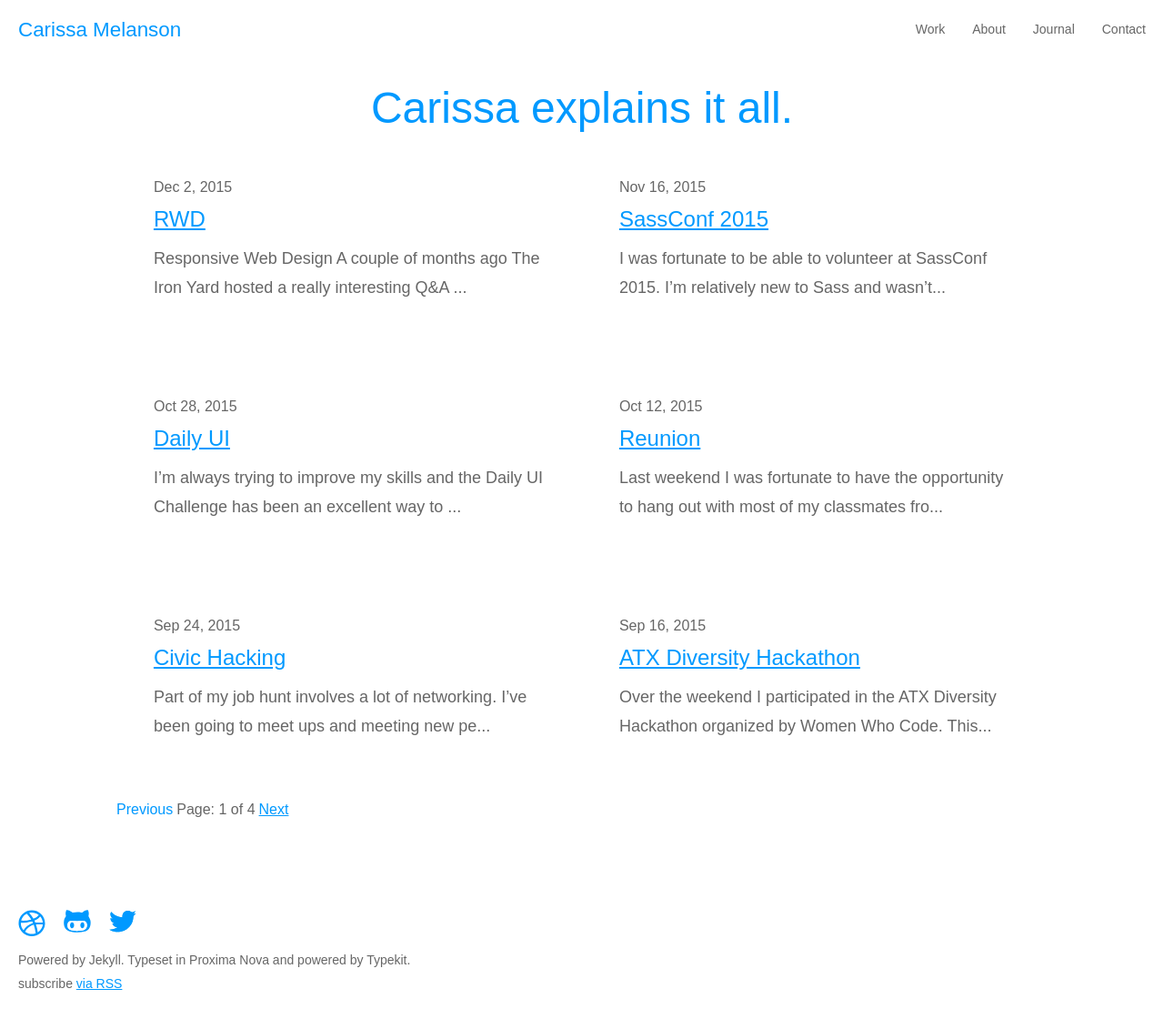
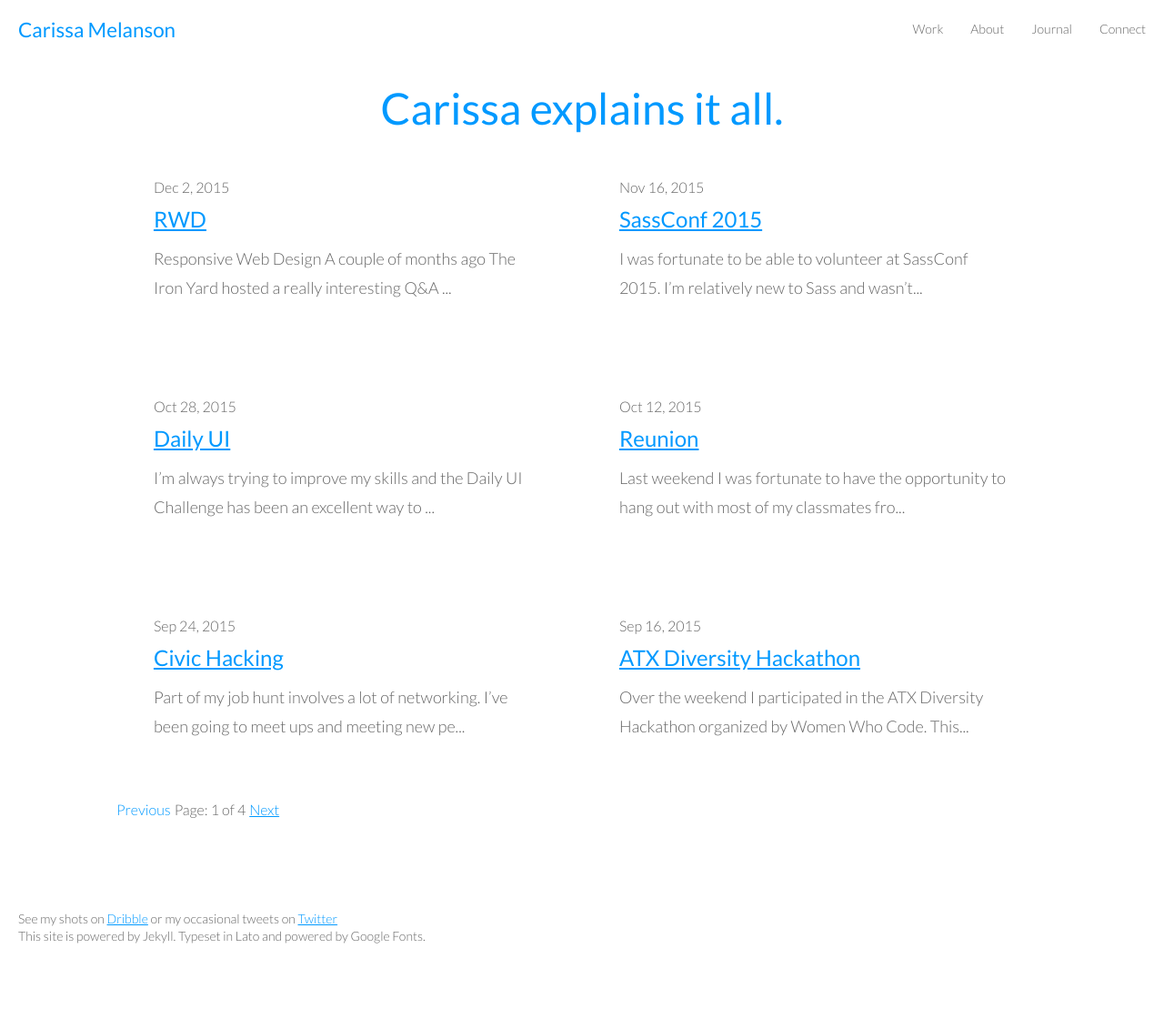
Before and after one commit to carissamelanson/carissamelanson.github.io, a Jekyll site: the page built from blog/index.html, in a window 1280 px wide and 1120 px high. Shown: the whole window at 91% size. Built offline with Jekyll 4.4.1, drawn with Linux system fonts in a browser that asks for light colours; the list of posts is cut into pages by our own code.

Commit message:
replaced proxima nova with lato font

```diff
--- a/_includes/footer.html
+++ b/_includes/footer.html
@@ -1,8 +1,9 @@
-
 <footer>
   <div class="site-footer">
-          <div class="icon-group">
+
+    <!-- <div class="icon-group">
       <div class="social-icons">
+
         <a href="https://dribbble.com/carissamelanson">
           <img src="/images/dribble.svg">
         </a>
@@ -12,21 +13,24 @@
           <img src="/images/github.svg">
         </a>
       </div>
-       <!--    <div class="social-icons">
+         <div class="social-icons">
         <a href="http://codepen.io/carissamelanson/">
           <img src="/images/codepen.svg">
         </a>
-          </div> -->
+      </div>
       <div class="social-icons">
         <a href="https://twitter.com/carissamelanson">
           <img src="/images/twitter.svg">
         </a>
       </div>
-        </div>
+    </div> -->
 
     <div class="site-info">
-            <p>Powered by Jekyll. Typeset in Proxima Nova and powered by Typekit.</p>
-            <p class="rss-subscribe">subscribe <a href="{{ "/feed.xml" | prepend: site.baseurl }}">via RSS</a></p>
+      <p>See my shots on <a href="https://dribbble.com/carissamelanson">Dribble</a> or my occasional tweets on <a href="https://twitter.com/carissamelanson">Twitter</a></p>
+     <!--  <p class="rss-subscribe">Subscribe to my journal <a href="{{ "/feed.xml" | prepend: site.baseurl }}">via RSS</a></p>
+ -->
+      <p>This site is powered by Jekyll. Typeset in Lato and powered by Google Fonts.</p>
+
     </div>
   </div>
 
--- a/_includes/head.html
+++ b/_includes/head.html
@@ -6,8 +6,8 @@
 	<meta name="description" content="{% if page.excerpt %}{{ page.excerpt | strip_html | strip_newlines | truncate: 160 }}{% else %}{{ site.description }}{% endif %}">
 	<link rel="stylesheet" href="{{ "/css/main.css" | prepend: site.baseurl }}">
 	<script src="/js/responsive-nav.min.js"></script>
-	<script src="//use.typekit.net/max7cww.js"></script>
-	<script>try{Typekit.load();}catch(e){}</script>
+
+	<link href='https://fonts.googleapis.com/css?family=Lato:400,300,300italic' rel='stylesheet' type='text/css'>
 
 	<link rel="apple-touch-icon" sizes="57x57" href="images/apple-icon-57x57.png">
 	<link rel="apple-touch-icon" sizes="60x60" href="images/favicon/apple-icon-60x60.png">
--- a/_includes/header.html
+++ b/_includes/header.html
@@ -10,7 +10,7 @@
           <li><a href="/projects.html">Work</a></li>
           <li><a href="/about.html">About</a></li>
           <li><a href="/blog">Journal</a></li>
-          <li><a href="/contact.html">Contact</a></li>
+          <li><a href="/contact.html">Connect</a></li>
         </ul>
       </nav>
     </div>
--- a/css/main.scss
+++ b/css/main.scss
@@ -7,7 +7,8 @@
 
 
 /*FONTS*/
-$proxima: "proxima-nova",sans-serif;
+// $proxima: "proxima-nova",sans-serif;
+$replacement: "Lato", sans-serif;
 
 
 /*COLOR*/
@@ -21,7 +22,7 @@
 /*TYPOGRAPHY*/
 
 h1{
-  font-family: $proxima;
+  font-family: $replacement;
   font-weight: 400;
   font-size: 2.6em;
   color: $royal-blue;
@@ -29,7 +30,7 @@
   }
 
 h2{
-	font-family: $proxima;
+	font-family: $replacement;
 	font-size: 2.8em;
 	line-height: 1.2;
 	color: $dkblue;
@@ -38,35 +39,35 @@
 }
 
 h3{
-	font-family: $proxima;
+	font-family: $replacement;
 	font-size: 1.4em;
 	color: $dkblue;
 	font-weight: 400;
 	line-height: 1.4em;
 }
 h4{
-	font-family: $proxima;
+	font-family: $replacement;
 	font-size: 1em;
 	color: $ltblue;
 	font-weight: 300;
 }
 
 h5{
-	font-family: $proxima;
+	font-family: $replacement;
 	color: $grey;
 	font-size: 1em;
 	font-weight: 300;
 }
 
 h6 {
-	font-family: $proxima;
+	font-family: $replacement;
 	color: $royal-blue;
 	font-size: 1em;
 }
 
 
 p{
-	font-family: $proxima;
+	font-family: $replacement;
 	font-size: 1.125em;
 	line-height: 1.8;
 	color: $grey;
@@ -74,7 +75,7 @@
 }
 
 .photo-caption{
-	font-family: $proxima;
+	font-family: $replacement;
 	font-size: 0.875em;
 	line-height: 1.4;
 	color: $grey;
@@ -84,7 +85,7 @@
 }
 
 .previous, .page_number, .next{
-	font-family: $proxima;
+	font-family: $replacement;
 	font-size: 1em;
 	line-height: 1.2;
 	color: $grey;
@@ -97,7 +98,7 @@
 
 nav,
 .nav-toggle,{
-	font-family: $proxima;
+	font-family: $replacement;
 	font-size: 0.875em;
 	font-weight: 300;
 	color: $grey;
@@ -282,6 +283,14 @@
 	   	color: #fff;
 	   	padding: 10px;
 	   }
+
+	   p{
+	   	text-align: center;
+	   	margin-top: 20px;
+	   	color: #fff;
+	   	padding: 10px;
+	   	font-style: italic;
+	   }
 }
 
 .zengarden:hover .transition,
@@ -407,10 +416,11 @@
 .site-info{float: right;}
 
 .site-info p{
-	font-family: $proxima;
+	font-family: $replacement;
 	font-size: 0.875em;
 	color: $grey;
 	font-weight: 300;
+	line-height: 1.4;
 }
 
 /* MEDIUM MEDIA QUERY */
```
Also changed, not shown: index.html (+6 -6 lines), projects.html (+6 -6 lines). Lines whose indentation alone changed are shown as unchanged.
